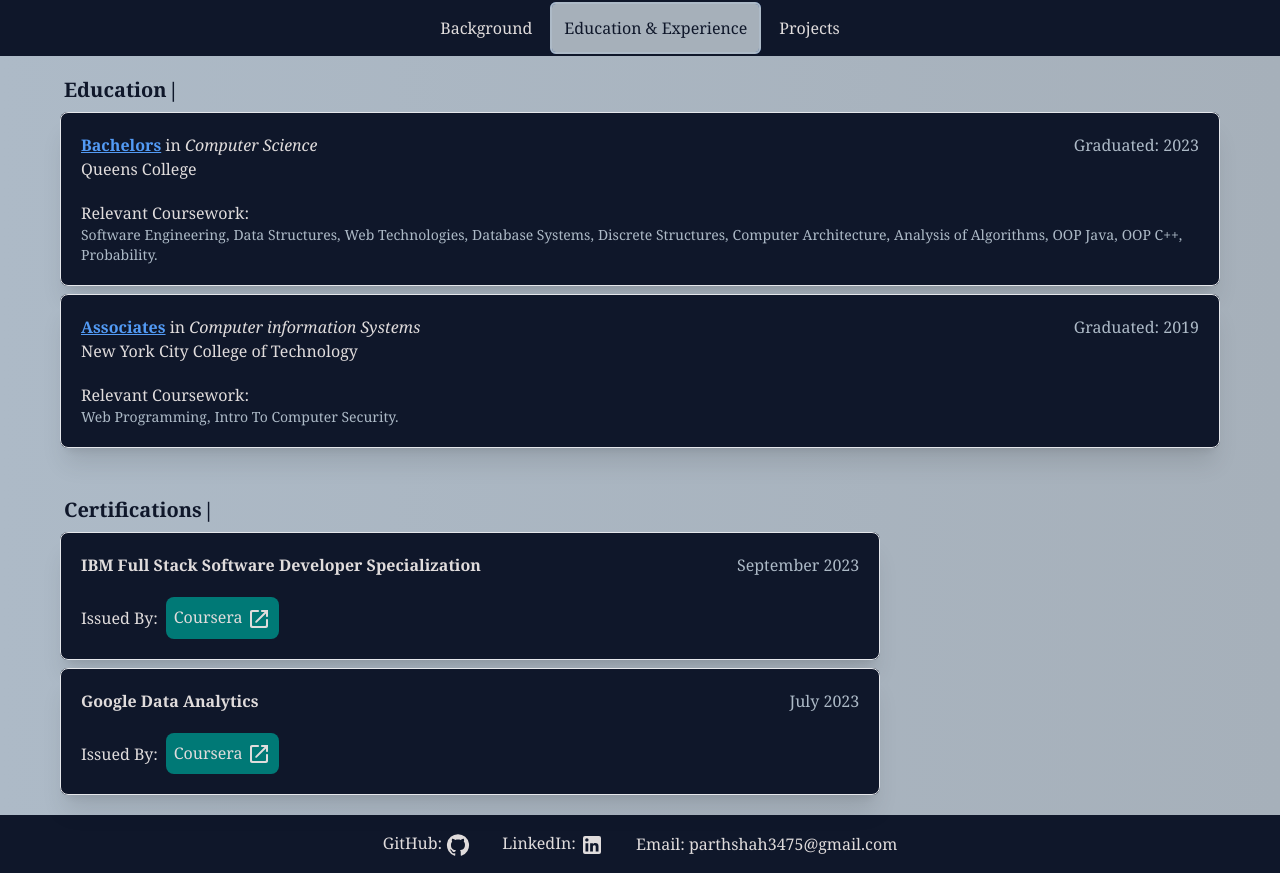
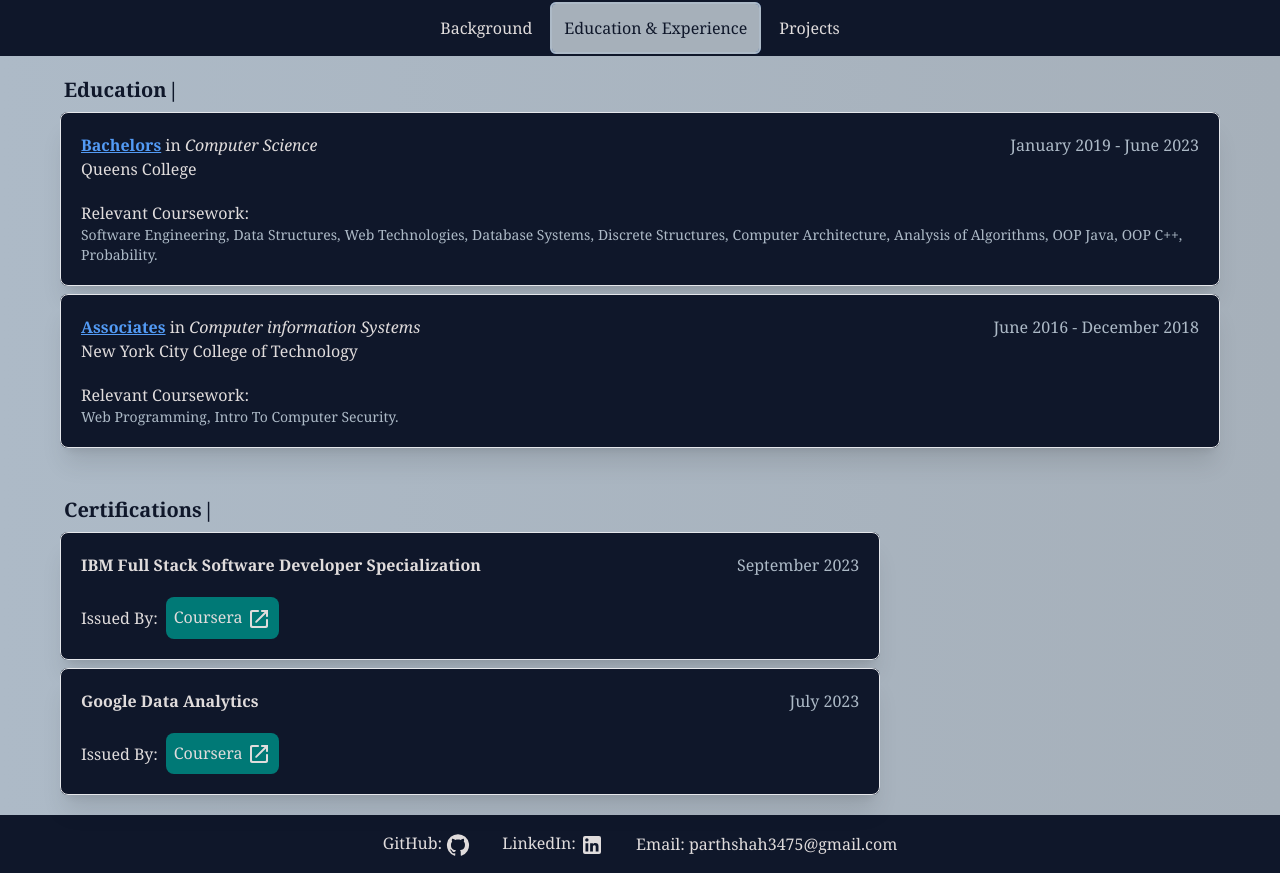
Before and after one commit to Zetseon/my-portfolio, a Next.js app: page /experience in a window 1280 px wide. Built offline with nearby package versions, Linux system fonts and the light colour scheme.

Commit message:
changes in resume

```diff
--- a/app/components/CourseCard.jsx
+++ b/app/components/CourseCard.jsx
@@ -22,7 +22,7 @@
 							<span className="font-semibold underline text-txt-second">{course.degree}</span> in{" "}
 							<span className="italic font-medium">{course.major}</span>
 						</h2>
-						<p className="text-right text-third">Graduated: {course.endyear}</p>
+						<p className="text-right text-third">{course.startmonth} {course.startyear} - {course.endmonth} {course.endyear}</p>
 					</div>
 					<span className="font-medium ">{course.school}</span>
 				</div>
--- a/app/page.jsx
+++ b/app/page.jsx
@@ -30,7 +30,7 @@
 					className={`flex flex-col sm:flex-row border sm:items-center gap-5 md:gap-10 shadow-xl rounded-xl bg-primary p-4 transition-transform duration-700 ease-in-out transform ${
 						isVisible ? "translate-x-0 opacity-100" : "-translate-x-full opacity-0"
 					}`}>
-					<div className="flex justify-center">
+					<div className="flex justify-center ">
 						<Image
 							alt="Profile picture"
 							src={profile}
@@ -38,7 +38,7 @@
 							height={400}
 							style={{ objectFit: "contain" }}
 							priority={true}
-							className="rounded-full"
+							className="rounded-full  grayscale-50"
 						/>
 					</div>
 					<div className="flex flex-col items-center sm:w-3/4 p-2">
@@ -63,7 +63,7 @@
 				</div>
 			</div>
 			{/* Skills Section */}
-			<div className="flex flex-col justify-center w-full h-full md:px-8 lg:px-20 ">
+			<div className="flex flex-col justify-center w-full h-full md:px-8 lg:px-20">
 				<h1 className="text-xl sm:text-2xl font-bold text-center sm:text-start mb-2 sm:mb-4 text-primary ">
 					<Typewriter
 						onInit={(typewriter) => {
--- a/app/varData.js
+++ b/app/varData.js
@@ -21,7 +21,9 @@
 		degree: "Bachelors",
 		major: "Computer Science",
 		startyear: "2019",
+		startmonth:'January',
 		endyear:"2023",
+		endmonth:'June',
 		"relevant coursework": [
 			"Software Engineering",
 			"Data Structures",
@@ -40,7 +42,9 @@
 		degree: "Associates",
 		major: "Computer information Systems",
 		startyear: "2016",
-		endyear:"2019",
+		startmonth:'June',
+		endyear:"2018",
+		endmonth:'December',
 		"relevant coursework": ["Web Programming", "Intro To Computer Security"],
 	},
 ]
--- a/tailwind.config.js
+++ b/tailwind.config.js
@@ -8,12 +8,15 @@
   darkMode: 'class',
   theme: {
     extend: {
+      grayscale: {
+        50: '70%',
+      },
       colors: {
         //'primary': '#0f172a',
         'primary': '#0f172a',
         'secondary': '#1f2937',
-        'third':"#ADBAC7",
-        'fourth':'#a6b0ba',
+        'third': "#ADBAC7",
+        'fourth': '#a6b0ba',
         'button': '#007976',
         'txt': '#e0dcdc',
         'txt-second': '#539bf5',
```
Also changed, not shown: 1 other file (tests, documents, lock files or other folders).
